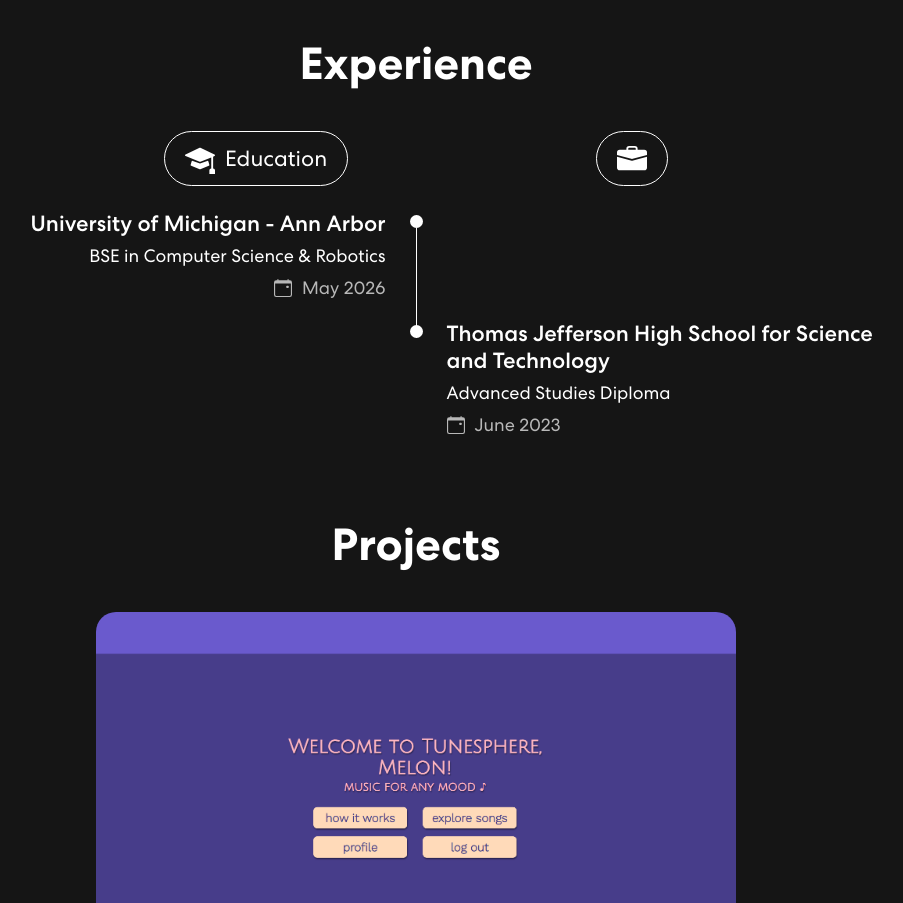
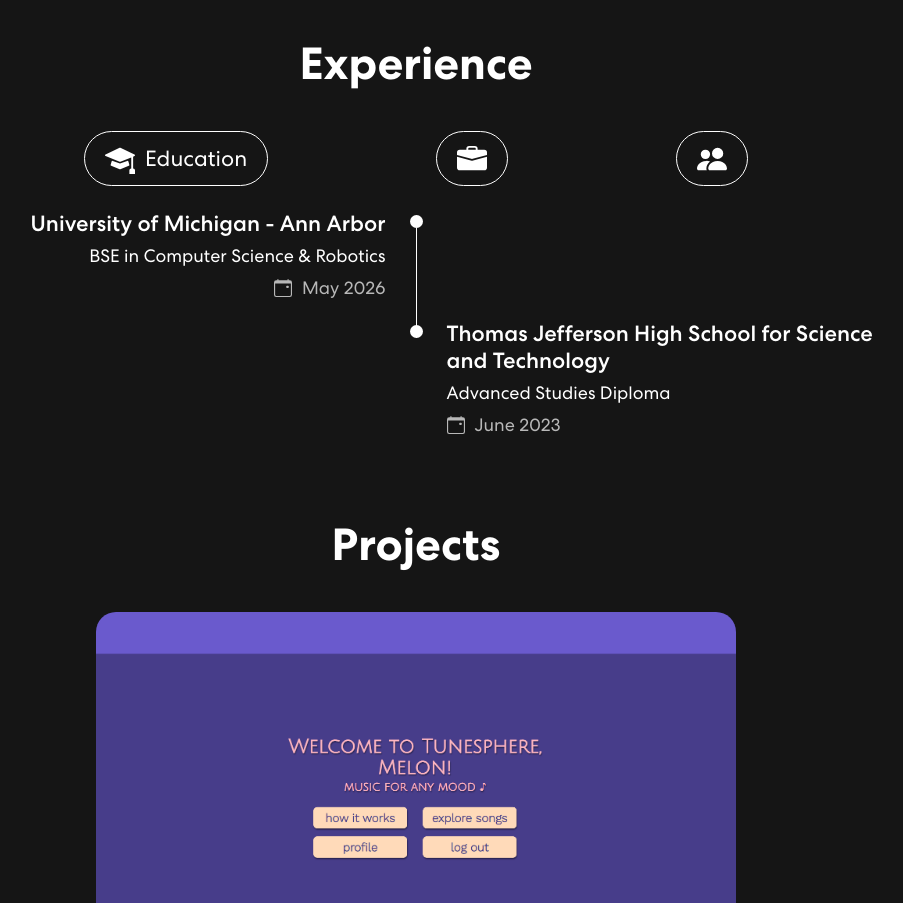
Before and after one commit to Vinay-Khanagavi/Headstater-Project-1, a React (Create React App) app: page / in a window 1280 px wide. Shown: the part 1620-2523 px from the top of the page, without its empty margins (224-1127 px from the left). Built offline with nearby package versions, Linux system fonts and the light colour scheme; a web font is replaced by a local one.

Commit message:
september 2023

```diff
--- a/src/assets/json/experience.json
+++ b/src/assets/json/experience.json
@@ -34,7 +34,16 @@
             "May 2021 - August 2021"
         ]
     ],
-    "organizations": [
-
+    "projects": [
+        [
+            "M-Fly: MAT-5",
+            "Autonomous Software Subteam",
+            "August 2023 - Present"
+        ],
+        [
+            "Perplexus Solver",
+            "TJHSST Computer Systems Laboratory",
+            "August 2022 - May 2023"
+        ]
     ]
 }
--- a/src/components/Experience.js
+++ b/src/components/Experience.js
@@ -1,6 +1,5 @@
 import React from 'react'
-import { MortarboardFill, BriefcaseFill, CalendarEvent } from 'react-bootstrap-icons'
-// import { PeopleFill } from 'react-bootstrap-icons'
+import { MortarboardFill, BriefcaseFill, CalendarEvent, PeopleFill } from 'react-bootstrap-icons'
 import data from '../assets/json/experience.json'
 import '../assets/css/Experience.css'
 import { useState, useEffect } from 'react'
@@ -120,14 +119,14 @@ const Experience = () => {
                     <BriefcaseFill className="experience-icon" />
                     <span className="experience-name">Work</span>
                 </div>
-                {/* <div
-                    className={tempOpen === "organizations" ? "experience-button experience-active" : "experience-button"}
+                <div
+                    className={tempOpen === "projects" ? "experience-button experience-active" : "experience-button"}
                     onClick={() => {
-                        changeOpen("organizations")
+                        changeOpen("projects")
                 }}>
                     <PeopleFill className="experience-icon" />
-                    <span className="experience-name">Organizations</span>
-                </div> */}
+                    <span className="experience-name">Projects</span>
+                </div>
             </div>
             <div className="experience-sections">
                 {experience}
```
Also changed, not shown: 1 other file (tests, documents, lock files or other folders).
